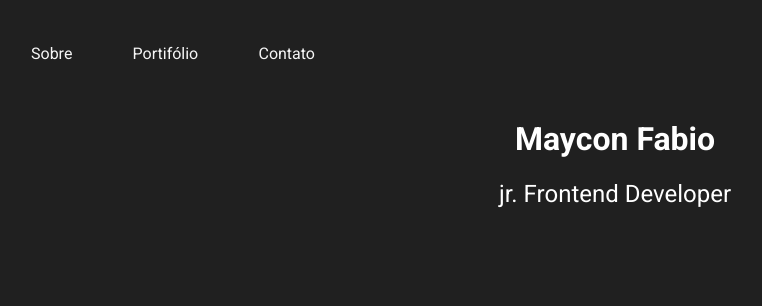
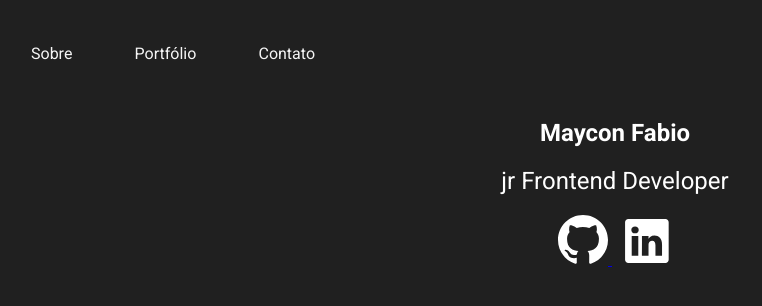
Before and after one commit to m4ycon/imersaocss, a plain HTML site: page index.html in a window 1280 px wide. Shown: the whole page, without its empty margins (25-787 px from the left). Drawn offline with Linux system fonts and the light colour scheme.

Commit message:
links git e linkedin

```diff
--- a/css/style.css
+++ b/css/style.css
@@ -3,6 +3,7 @@
 body {
   font-family: 'Roboto', sans-serif;
   background-color: #202020;
+
   color: white;
 }
 
@@ -20,27 +21,41 @@ body {
   padding: 0;
 }
 
-a {
-  padding: 8px;
+.menu a {
+  padding: 4px 8px;
   border-radius: 3px;
   color: whitesmoke;
   text-decoration: none;
   transition: ease-in-out all 150ms;
 }
 
-a:hover {
-  background-color: rgba(255, 255, 255, .3);
+.menu a:hover {
+  background-color: whitesmoke;
+  color: black;
 }
 
-a:active {
-  background-color: rgba(255, 255, 255, .5);
+.menu a:active {
+  background-color: rgba(255, 255, 255, .8);
 }
 
-.site-title {
+.infos {
   text-align: center;
 }
 
-.site-subtitle {
-  text-align: center;
+.infos h2 {
   font-weight: 300;
 }
+
+.infos a:not(:last-child) {
+  margin-right: 10px;
+}
+
+.infos img {
+  filter: invert(1);
+  width: 50px;
+  height: 50px;
+}
+
+.infos img:hover {
+  filter: invert(.9);
+}
--- a/index.html
+++ b/index.html
@@ -8,18 +8,27 @@
 </head>
 
 <body>
-
   <header>
     <nav class="menu">
       <ul>
         <li><a href="#">Sobre</a></li>
-        <li><a href="#">Portifólio</a></li>
+        <li><a href="#">Portfólio</a></li>
         <li><a href="#">Contato</a></li>
       </ul>
     </nav>
-    <h1 class="site-title">Maycon Fabio</h1>
-    <h2 class="site-subtitle">jr. Frontend Developer</h2>
   </header>
+
+  <section class="infos">
+    <h1>Maycon Fabio</h1>
+    <h2>jr Frontend Developer</h2>
+
+    <a href="http://github.com/m4ycon" target="_blank" class="socials">
+      <img src="./img/github-logo.svg" alt="Logo do github">
+    </a>
+    <a href="https://www.linkedin.com/in/maycon-fabio-456932186/" target="_blank" class="socials">
+      <img src="./img/linkedin-logo.svg" alt="Logo do linkedin">
+    </a>
+  </section>
 
 </body>
 
```
Also changed, not shown: img/github-logo.svg (added), img/linkedin-logo.svg (added).
